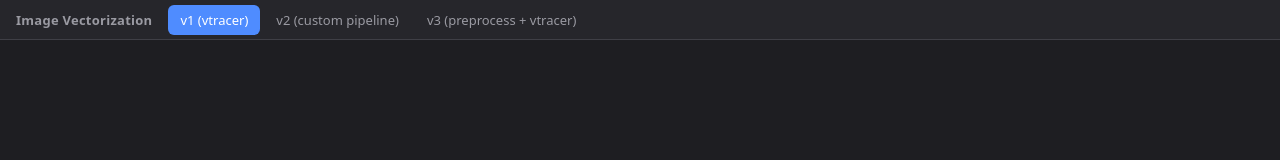
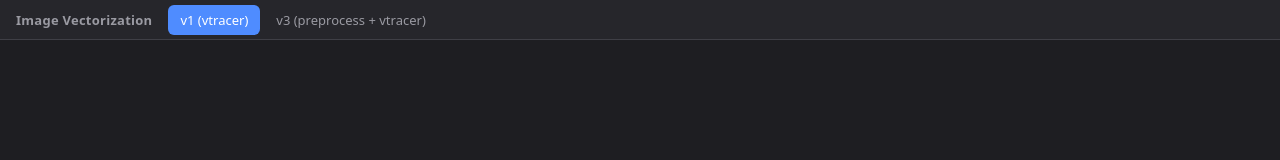
Before and after one commit to roshanmaharjan28/image-vectorization, a React (Vite) app in the folder frontend/: page /v1 in a window 1280 px wide. Shown: the top 160 px of the page. Built offline with nearby package versions, Linux system fonts and the light colour scheme.

Commit message:
fix: remove v2 version navigate

```diff
--- a/frontend/src/App.tsx
+++ b/frontend/src/App.tsx
@@ -15,9 +15,9 @@ function App() {
           <NavLink to="/v1" className={navLinkClass}>
             v1 (vtracer)
           </NavLink>
-          <NavLink to="/v2" className={navLinkClass}>
+          {/* <NavLink to="/v2" className={navLinkClass}>
             v2 (custom pipeline)
-          </NavLink>
+          </NavLink> */}
           <NavLink to="/v3" className={navLinkClass}>
             v3 (preprocess + vtracer)
           </NavLink>
```
